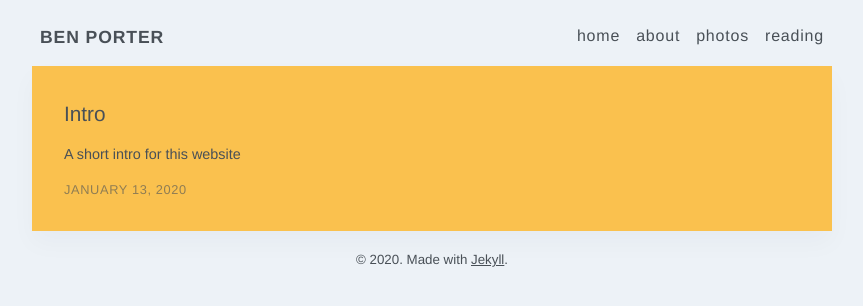
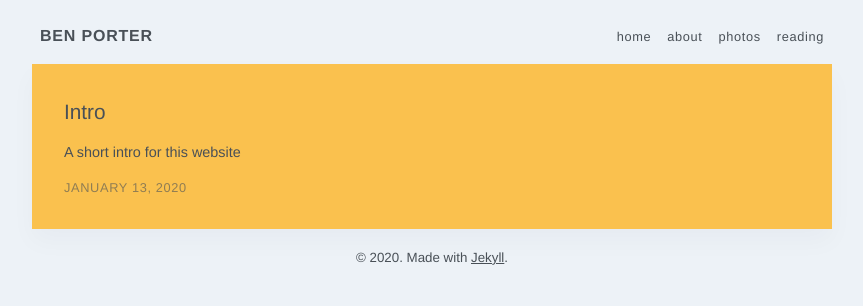
Before and after one commit to penborter/penborter.github.io, a Jekyll site: the page built from index.html, in a window 1280 px wide. Shown: the top 306 px of the page, without its empty margins (208-1071 px from the left). Built offline with Jekyll 4.4.1, drawn with Linux system fonts in a browser that asks for light colours; some web fonts are replaced.

Commit message:
Update _layout.scss

```diff
--- a/_sass/_layout.scss
+++ b/_sass/_layout.scss
@@ -172,7 +172,7 @@ nav {
     p a {
         font-weight: bold;
         text-transform: uppercase;
-        font-size: 1.1rem;
+        font-size: 1rem;
     }
 
     ul {
@@ -189,7 +189,7 @@ nav {
         text-decoration: none;
 	    text-transform: lowercase;
 	    color: inherit;
-	    font-size: 1rem;
+	    font-size: 0.8rem;
 	    font-weight: 500;
 	    letter-spacing: .05em;
 	    //opacity: 0.6;
```
